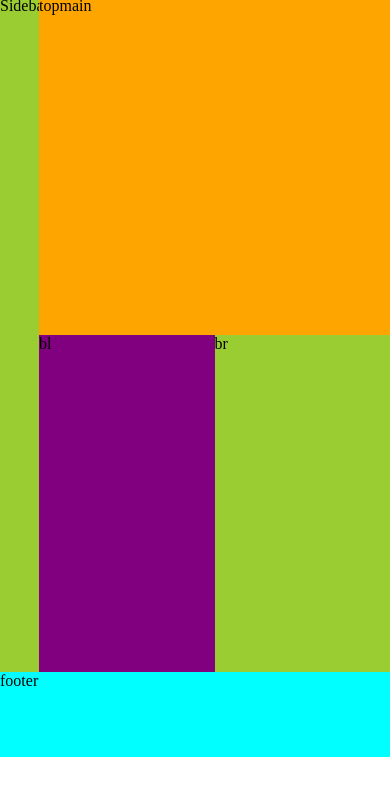
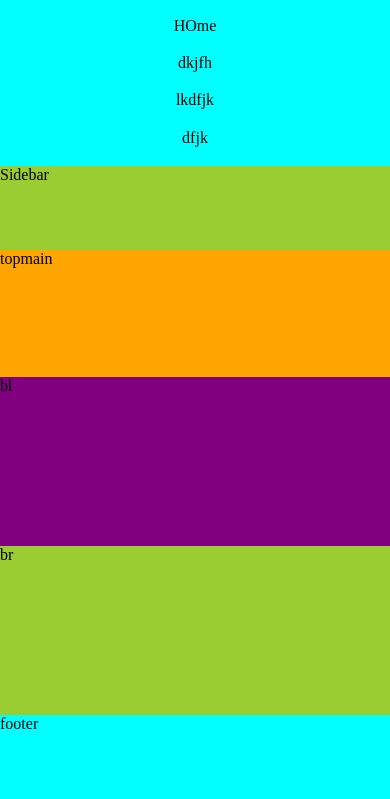
Before and after one commit to mcTasty2529/MERN_eVolve, a plain HTML site: page css_/20_cw.html in a window 390 px wide. Shown: the part 45-844 px from the top of the page. Drawn offline with Linux system fonts and the light colour scheme.

Commit message:
media query on flex and grid

```diff
--- a/css_/20_cw.html
+++ b/css_/20_cw.html
@@ -24,7 +24,7 @@
         background-color: aqua;
         display: flex;
         list-style: none;
-        justify-content: space-around;
+        justify-content: space-evenly;
         align-items: center;
       }
       .sidebar {
@@ -47,6 +47,43 @@
         grid-column: 1/4;
         background-color: aqua;
       }
+      @media screen and (max-width: 500px) {
+        .container {
+          grid-template-columns: 100vw;
+          grid-template-rows: 5vh 20vh 10vh 15vh 20vh 20vh 10vh;
+        }
+        .logo {
+          grid-row: 1;
+          grid-column: 1;
+        }
+        .navbar {
+          grid-row: 2;
+          grid-column: 1;
+          flex-direction: column;
+          padding: 0;
+        }
+        .sidebar {
+          grid-row: 3;
+          grid-column: 1;
+        }
+        .topmain {
+          grid-row: 4;
+          grid-column: 1;
+          height: 30vh;
+        }
+        .bottomleft {
+          grid-row: 5;
+          grid-column: 1;
+        }
+        .bottomright {
+          grid-row: 6;
+          grid-column: 1;
+        }
+        .footer {
+          grid-row: 7;
+          grid-column: 1;
+        }
+      }
     </style>
   </head>
   <body>
```
Also changed, not shown: css_/18_cw.html (+38 -1 lines).
